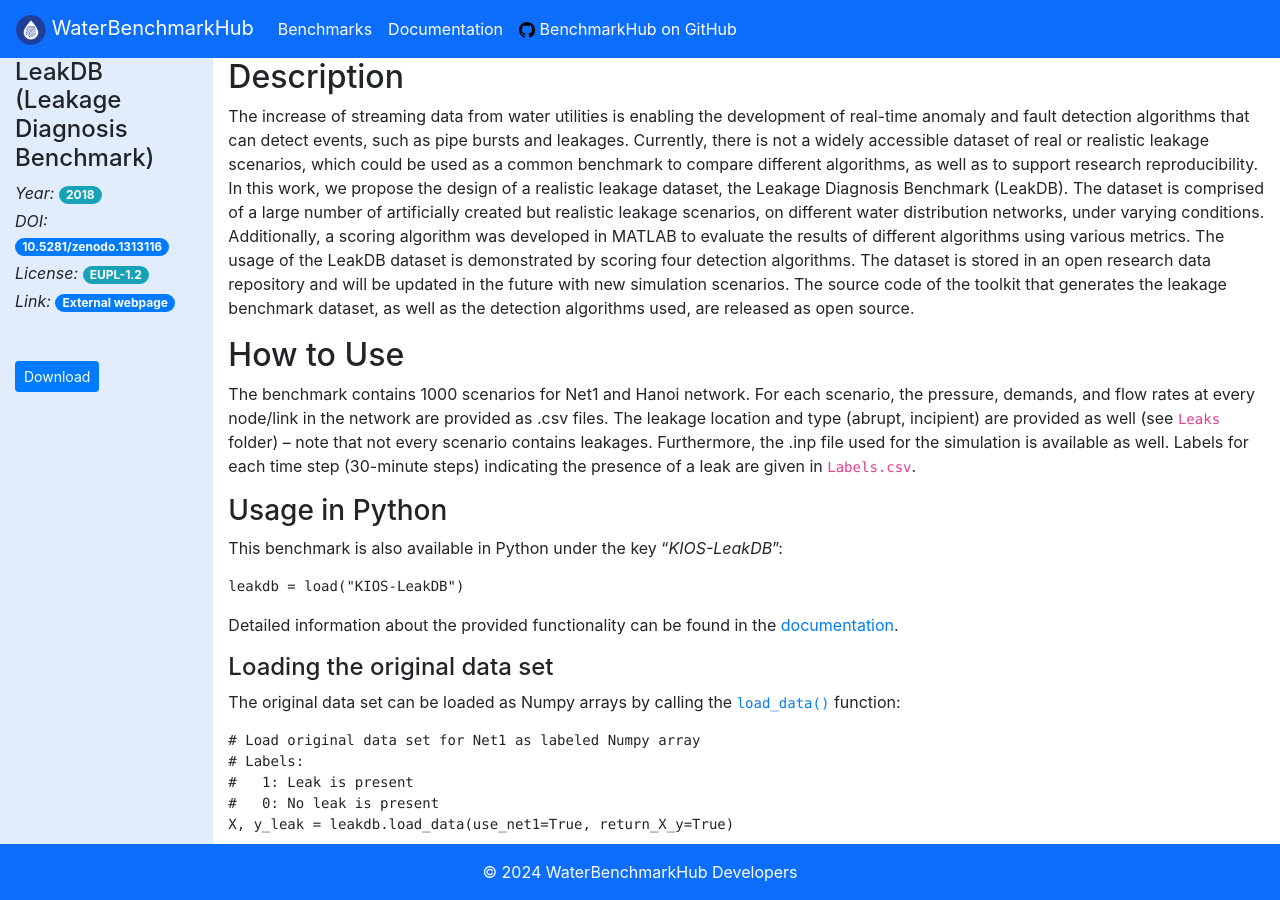
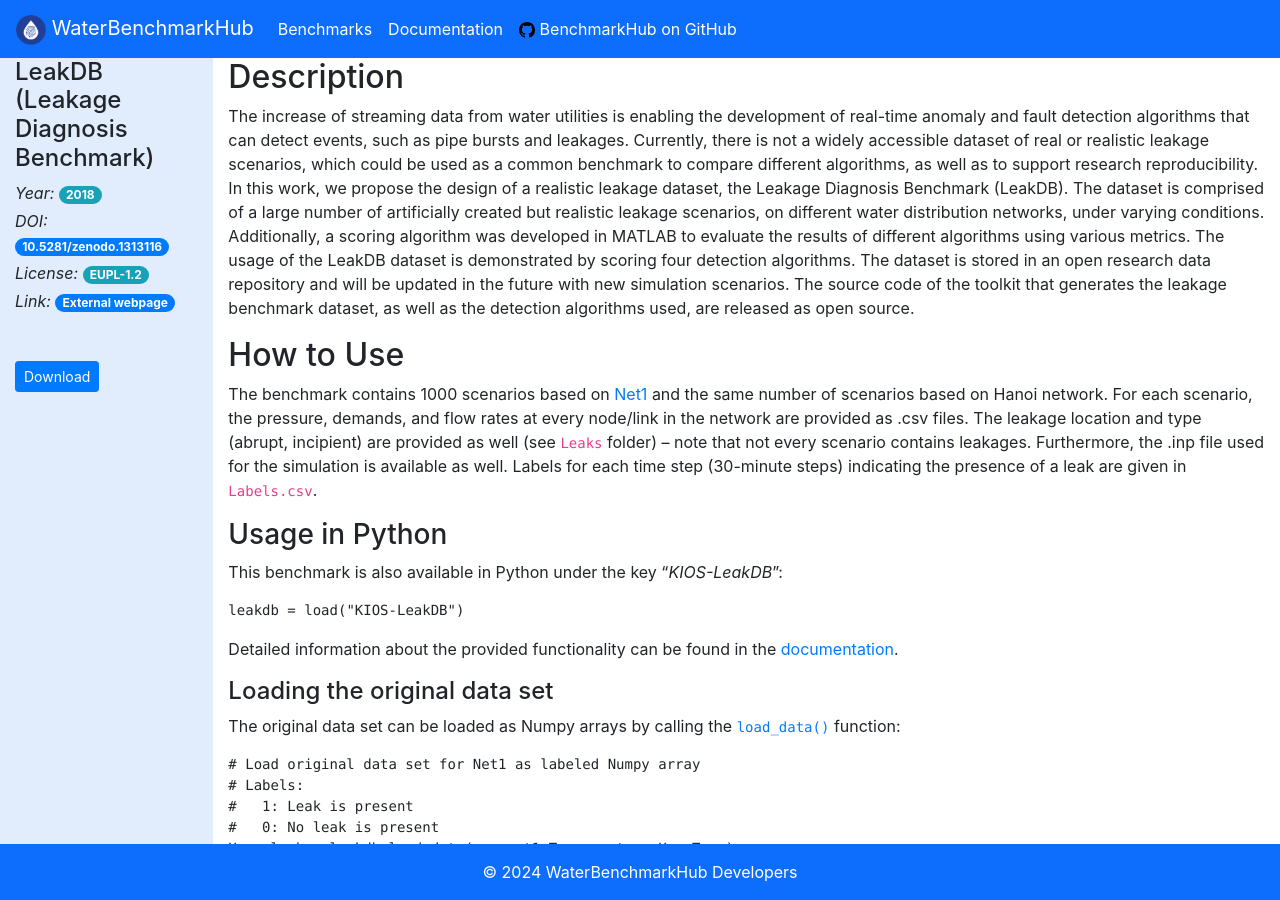
Before and after one commit to WaterFutures/WaterBenchmarkHub, a Jekyll site: the page built from webpage/_benchmarks/KIOS-LeakDB.md, in a window 1280 px wide and 900 px high. Built offline with Jekyll 4.4.1, drawn with Linux system fonts in a browser that asks for light colours.

Commit message:
Add references to networks

````diff
--- a/webpage/_benchmarks/KIOS-LeakDB.md
+++ b/webpage/_benchmarks/KIOS-LeakDB.md
@@ -13,7 +13,7 @@
 
 ## How to Use
 
-The benchmark contains 1000 scenarios for Net1 and Hanoi network. For each scenario, the pressure, demands, and flow rates at every node/link in the network are provided as .csv files.
+The benchmark contains 1000 scenarios based on [Net1](../benchmarks/network-Net1.html) and the same number of scenarios based on Hanoi network. For each scenario, the pressure, demands, and flow rates at every node/link in the network are provided as .csv files.
 The leakage location and type (abrupt, incipient) are provided as well (see ```Leaks``` folder) -- note that not every scenario contains leakages.
 Furthermore, the .inp file used for the simulation is available as well.
 Labels for each time step (30-minute steps) indicating the presence of a leak are given in ```Labels.csv```.
````
Also changed, not shown: webpage/_benchmarks/KIOS-BattLeDIM.md (+1 -1 lines).
